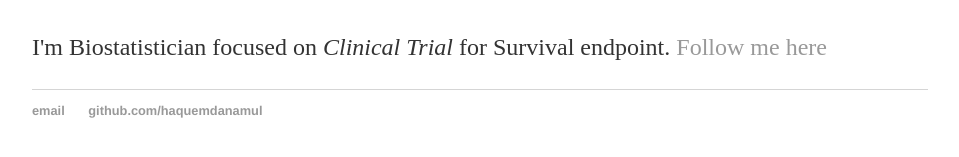
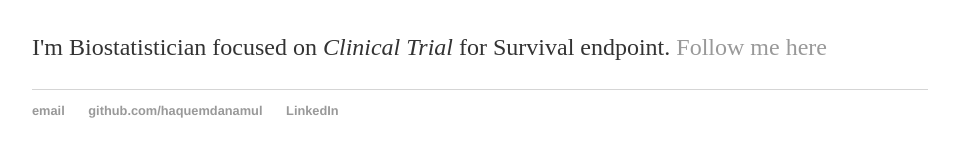
Before and after one commit to haquemdanamul/haquemdanamul, a Jekyll site: the page built from index.html, in a window 1280 px wide. Shown: the part 166-323 px from the top of the page, without its empty margins (160-1119 px from the left). Built offline with Jekyll 4.4.1, drawn with Linux system fonts in a browser that asks for light colours.

Commit message:
Update default.html

```diff
--- a/_layouts/default.html
+++ b/_layouts/default.html
@@ -23,6 +23,7 @@
 	    		<ul>
 	        		<li><a href="mailto:enamsust@yahoo.com">email</a></li>
 	        		<li><a href="https://github.com/haquemdanamul">github.com/haquemdanamul</a></li>
+				<li><a href="https://linkedin.com/in/mohammad-anamul-haque-40541060">LinkedIn</a></li>
 				</ul>
 			</footer>
 		</body>
```
